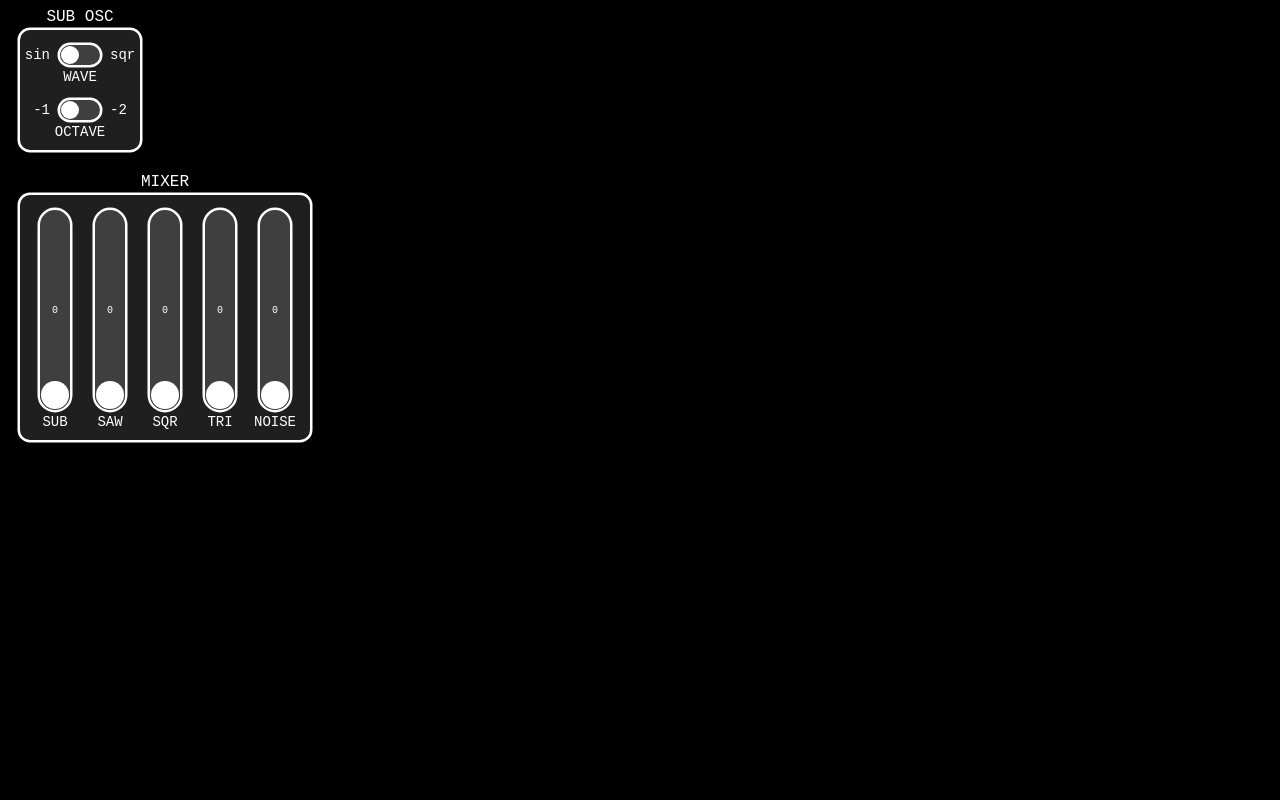
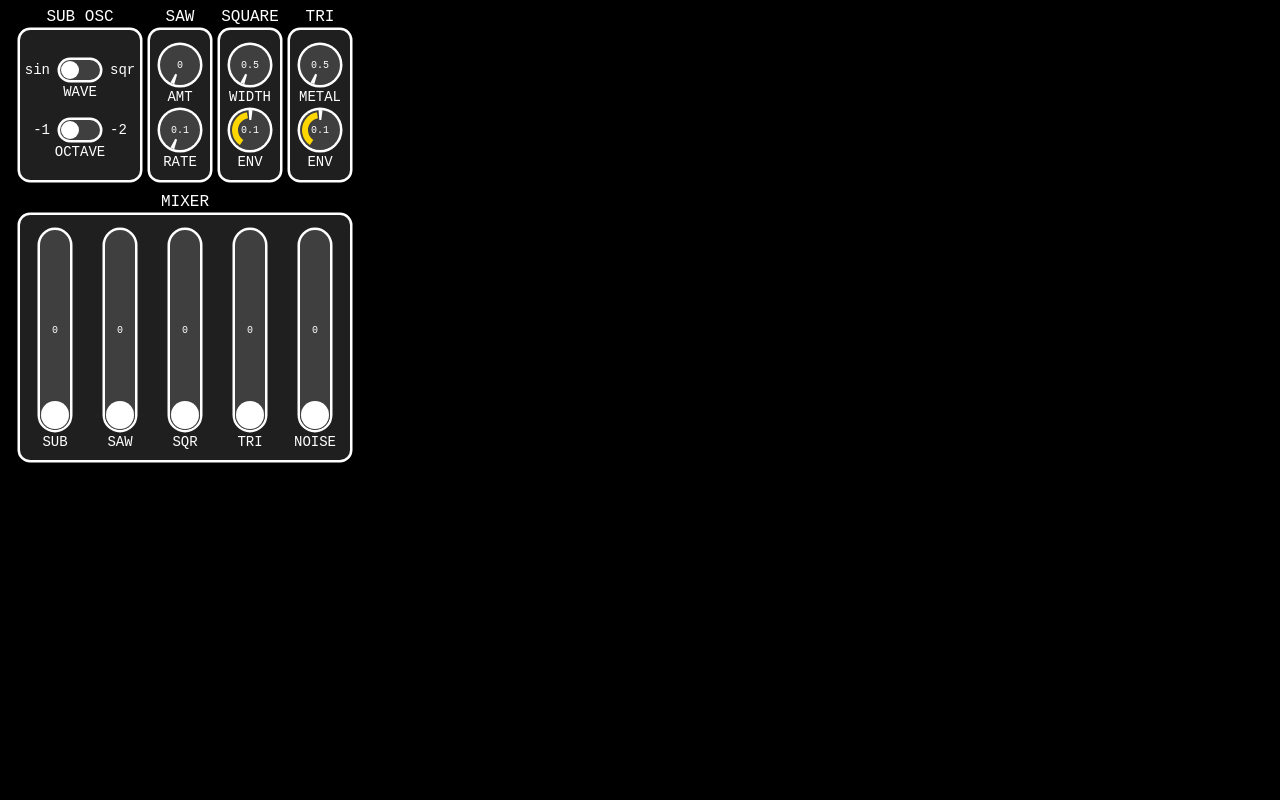
Before and after one commit to zetof/web-minibrute, a website: page web_app/index.html in a window 1280 px wide. Drawn offline with Linux system fonts and the light colour scheme.

Commit message:
Added ultra saw and square specifics. Added mocked metalizer and resized interface

```diff
--- a/web_app/index.html
+++ b/web_app/index.html
@@ -29,19 +29,35 @@
       c_on_1 = new Color(255,215,0);
 
       // Definition of groups
-      g_1 = new Group({panel:myPanel, x:20, y:195, width:290, height:245, caption:"MIXER"});
-      g_2 = new Group({panel:myPanel, x:20, y:30, width:120, height:120, caption:"SUB OSC"});
+      g_1 = new Group({panel:myPanel, x:20, y:215, width:330, height:245, caption:"MIXER"});
+      g_2 = new Group({panel:myPanel, x:20, y:30, width:120, height:150, caption:"SUB OSC"});
+      g_3 = new Group({panel:myPanel, x:150, y:30, width:60, height:150, caption:"SAW"});
+      g_4 = new Group({panel:myPanel, x:220, y:30, width:60, height:150, caption:"SQUARE"});
+      g_5 = new Group({panel:myPanel, x:290, y:30, width:60, height:150, caption:"TRI"});
 
       // MIXER GROUP
       vs_1_1 = new Vslider({panel:myPanel, group:g_1, eventsDispatcher:ed_1, oscSender:osc_1, oscLabel:"mg_sl_sub", x:20, y:15, min:0, max:1, val:0, decimal:true, onColor:c_on_1, caption:"SUB"});
-      vs_1_2 = new Vslider({panel:myPanel, group:g_1, eventsDispatcher:ed_1, oscSender:osc_1, oscLabel:"mg_sl_saw", x:75, y:15, min:0, max:1, val:0, decimal:true, onColor:c_on_1, caption:"SAW"});
-      vs_1_3 = new Vslider({panel:myPanel, group:g_1, eventsDispatcher:ed_1, oscSender:osc_1, oscLabel:"mg_sl_sqr", x:130, y:15, min:0, max:1, val:0, decimal:true, onColor:c_on_1, caption:"SQR"});
-      vs_1_4 = new Vslider({panel:myPanel, group:g_1, eventsDispatcher:ed_1, oscSender:osc_1, oscLabel:"mg_sl_tri", x:185, y:15, min:0, max:1, val:0, decimal:true, onColor:c_on_1, caption:"TRI"});
-      vs_1_5 = new Vslider({panel:myPanel, group:g_1, eventsDispatcher:ed_1, oscSender:osc_1, oscLabel:"mg_sl_noi", x:240, y:15, min:0, max:1, val:0, decimal:true, onColor:c_on_1, caption:"NOISE"});
+      vs_1_2 = new Vslider({panel:myPanel, group:g_1, eventsDispatcher:ed_1, oscSender:osc_1, oscLabel:"mg_sl_saw", x:85, y:15, min:0, max:1, val:0, decimal:true, onColor:c_on_1, caption:"SAW"});
+      vs_1_3 = new Vslider({panel:myPanel, group:g_1, eventsDispatcher:ed_1, oscSender:osc_1, oscLabel:"mg_sl_sqr", x:150, y:15, min:0, max:1, val:0, decimal:true, onColor:c_on_1, caption:"SQR"});
+      vs_1_4 = new Vslider({panel:myPanel, group:g_1, eventsDispatcher:ed_1, oscSender:osc_1, oscLabel:"mg_sl_tri", x:215, y:15, min:0, max:1, val:0, decimal:true, onColor:c_on_1, caption:"TRI"});
+      vs_1_5 = new Vslider({panel:myPanel, group:g_1, eventsDispatcher:ed_1, oscSender:osc_1, oscLabel:"mg_sl_noi", x:280, y:15, min:0, max:1, val:0, decimal:true, onColor:c_on_1, caption:"NOISE"});
 
       // SUB OSC GROUP
-      s_2_1 = new Switch({panel:myPanel, group:g_2, eventsDispatcher:ed_1, oscSender:osc_1, oscLabel:"so_switch_wave", x:40, y:15, width:40, height:20, onColor:c_on_1, caption:"WAVE", labels:["sin", "sqr"], val:0});
-      s_2_2 = new Switch({panel:myPanel, group:g_2, eventsDispatcher:ed_1, oscSender:osc_1, oscLabel:"so_switch_oct", x:40, y:70, width:40, height:20, onColor:c_on_1, caption:"OCTAVE", labels:["-1", "-2"], val:0});
+      s_2_1 = new Switch({panel:myPanel, group:g_2, eventsDispatcher:ed_1, oscSender:osc_1, oscLabel:"so_switch_wave", x:40, y:30, width:40, height:20, onColor:c_on_1, caption:"WAVE", labels:["sin", "sqr"], val:0});
+      s_2_2 = new Switch({panel:myPanel, group:g_2, eventsDispatcher:ed_1, oscSender:osc_1, oscLabel:"so_switch_oct", x:40, y:90, width:40, height:20, onColor:c_on_1, caption:"OCTAVE", labels:["-1", "-2"], val:0});
+
+      //ULTRA SAW GROUP
+      k_3_1 = new Knob({panel:myPanel, group:g_3, eventsDispatcher:ed_1, oscSender:osc_1, oscLabel:"usg_knob_amt", x:10, y:15, size:40, min:0, max:1, val:0, decimal:true, onColor:c_on_1, caption:"AMT"});
+      k_3_2 = new Knob({panel:myPanel, group:g_3, eventsDispatcher:ed_1, oscSender:osc_1, oscLabel:"usg_knob_rate", x:10, y:80, size:40, min:0.1, max:10, val:0.1, decimal:true, onColor:c_on_1, caption:"RATE"});
+
+      //SQUARE GROUP
+      k_4_1 = new Knob({panel:myPanel, group:g_4, eventsDispatcher:ed_1, oscSender:osc_1, oscLabel:"sg_knob_width", x:10, y:15, size:40, min:0.5, max:0.9, val:0.5, decimal:true, onColor:c_on_1, caption:"WIDTH"});
+      k_4_2 = new Knob({panel:myPanel, group:g_4, eventsDispatcher:ed_1, oscSender:osc_1, oscLabel:"sg_knob_env", x:10, y:80, size:40, min:-10, max:10, val:0.1, onColor:c_on_1, caption:"ENV"});
+
+      //TRIANGLE GROUP
+      k_5_1 = new Knob({panel:myPanel, group:g_5, eventsDispatcher:ed_1, oscSender:osc_1, oscLabel:"sg_knob_width", x:10, y:15, size:40, min:0.5, max:0.9, val:0.5, decimal:true, onColor:c_on_1, caption:"METAL"});
+      k_5_2 = new Knob({panel:myPanel, group:g_5, eventsDispatcher:ed_1, oscSender:osc_1, oscLabel:"sg_knob_env", x:10, y:80, size:40, min:-10, max:10, val:0.1, onColor:c_on_1, caption:"ENV"});
+
     </script>
   </body>
 </html>
```
Also changed, not shown: 1 other file.
